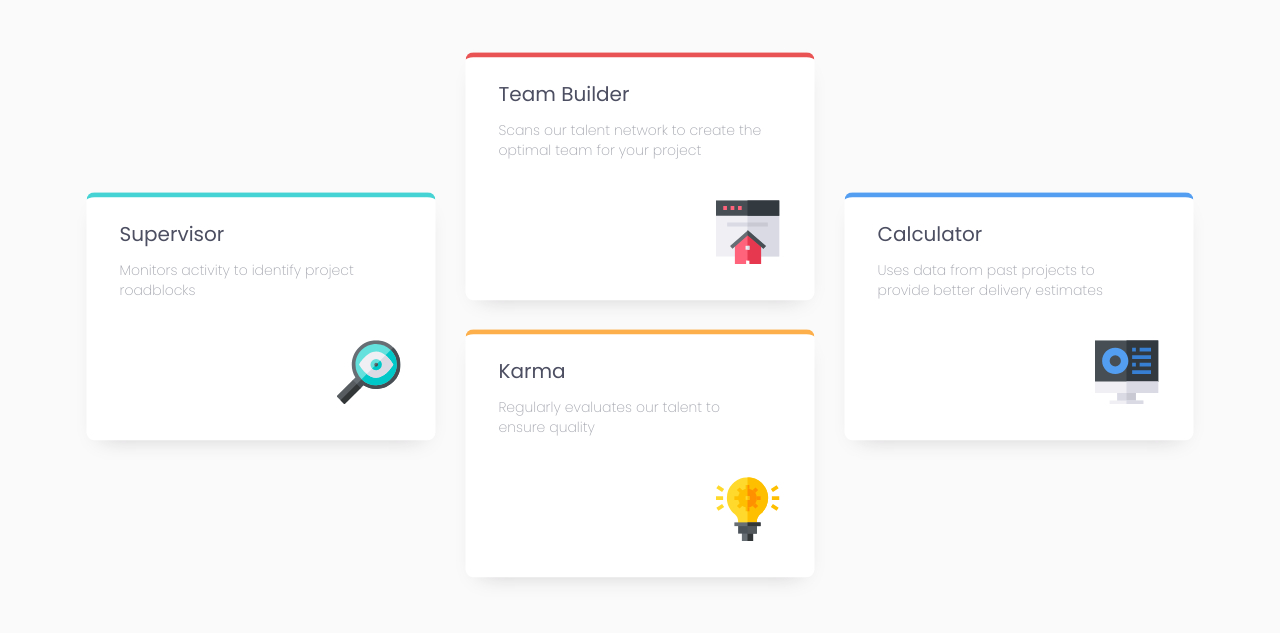
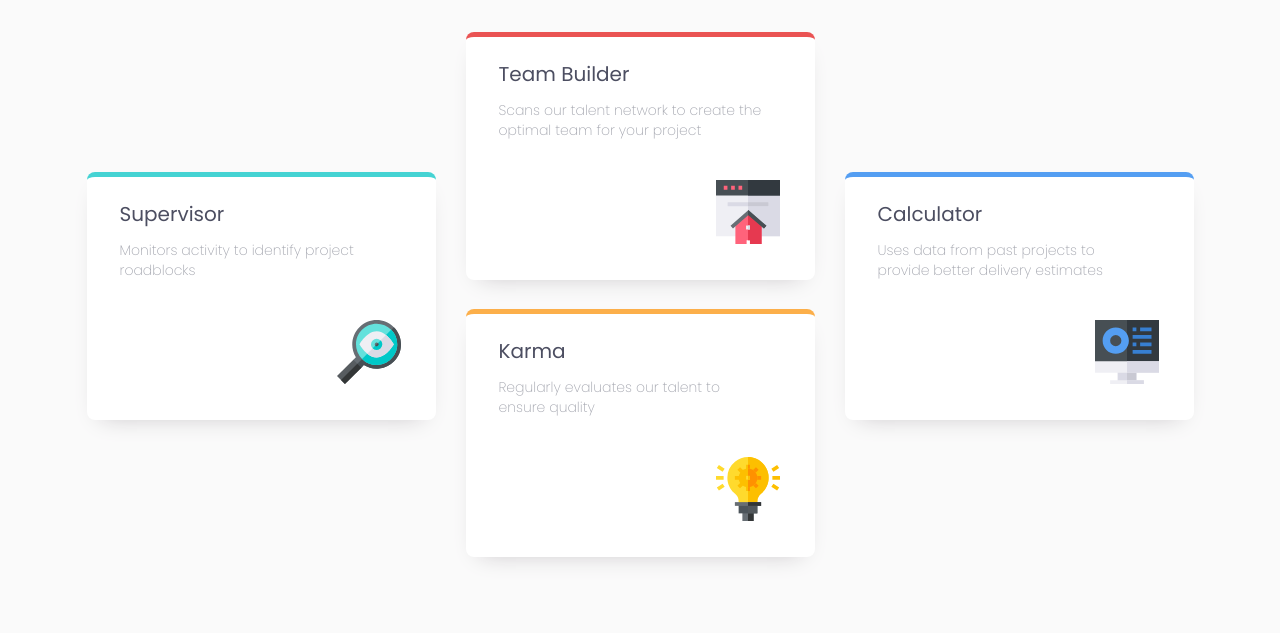
Before and after one commit to elenastagg/design-practice-four-card-feature, a website: page public/index.html in a window 1280 px wide. Shown: the part 271-904 px from the top of the page. Before the commit the page ends 874 px from the top, so only its background shows below. Drawn offline with nearby package versions, Linux system fonts and the light colour scheme.

Commit message:
Added component container div with flexbox to center-align the grid component

```diff
--- a/public/index.css
+++ b/public/index.css
@@ -36,7 +36,7 @@ body {
 }
 
 /*MAIN COMPONENT*/
-.component-container {
+.grid-container {
   margin-bottom: 50px;
   display: grid;
   grid-template-columns: repeat(auto-fit, minmax(240px, 1fr));
@@ -123,14 +123,16 @@ body {
 
   /*MAIN COMPONENT*/
   .component-container {
+    display: flex;
+    align-items: center;
+    justify-content: center;
+  }
+
+  .grid-container {
     grid-template-columns: 349px 349px 349px;
     grid-template-rows: auto auto auto auto auto;
     grid-column-gap: 30px;
     grid-row-gap: 26px;
-    position: absolute;
-    top: 75%;
-    left: 50%;
-    transform: translate(-50%, -50%);
   }
 
   /*COMPONENT ELEMENT*/
--- a/public/index.html
+++ b/public/index.html
@@ -20,7 +20,6 @@
     <title>Frontend Mentor | Four card feature div</title>
   </head>
   <body>
-    <div class="entire-component">
     <div class="header-component">
       <div class="lighter-heading">Reliable, efficient delivery</div>
       <div class="heavy-heading">Powered by Technology</div>
@@ -31,6 +30,7 @@
     </div>
 
     <div class="component-container">
+      <div class="grid-container">
         <div class="square-component cyan-block column-1">
           <div class="box-content">
             <div class="subheading">Supervisor</div>
```
Lines whose indentation alone changed are shown as unchanged.
